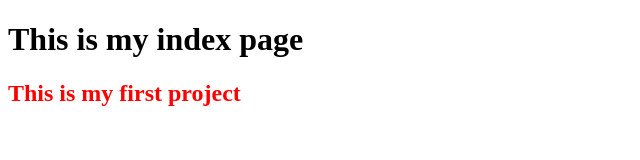
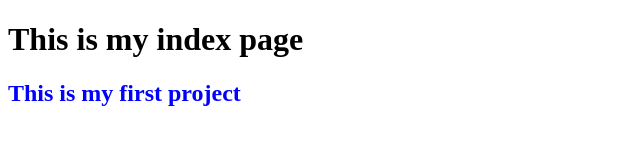
Before and after one commit to oceanfox1121/html-demo-01, a plain HTML site: page index.html in a window 1280 px wide. Shown: the whole page, without its empty margins (0-640 px from the left). Drawn offline with Linux system fonts and the light colour scheme.

Commit message:
timepasss

```diff
--- a/index.html
+++ b/index.html
@@ -7,7 +7,7 @@
     <title>index</title>
     <style>
         h2{
-            color: red
+            color: blue;
         }
     </style>
 </head>
```
